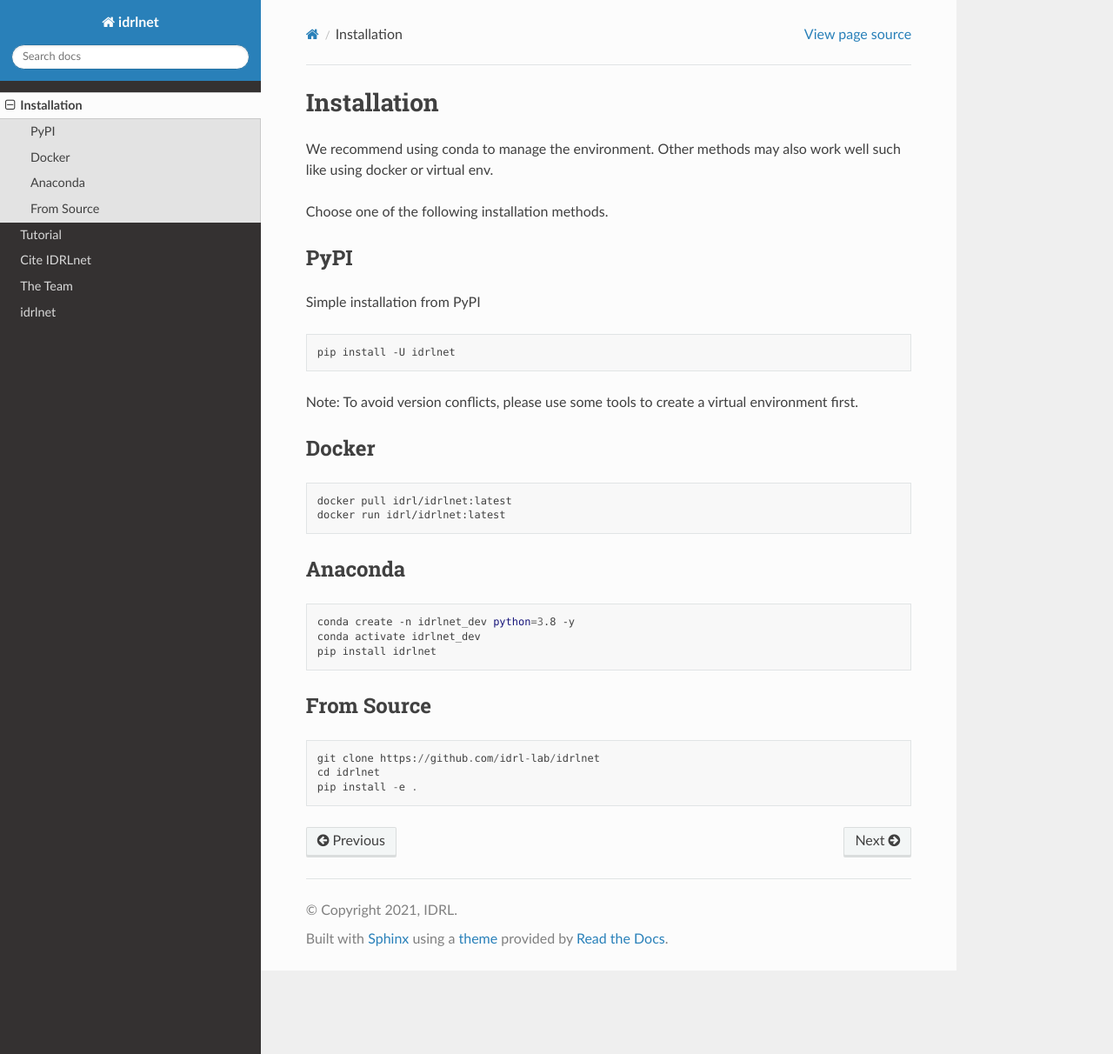
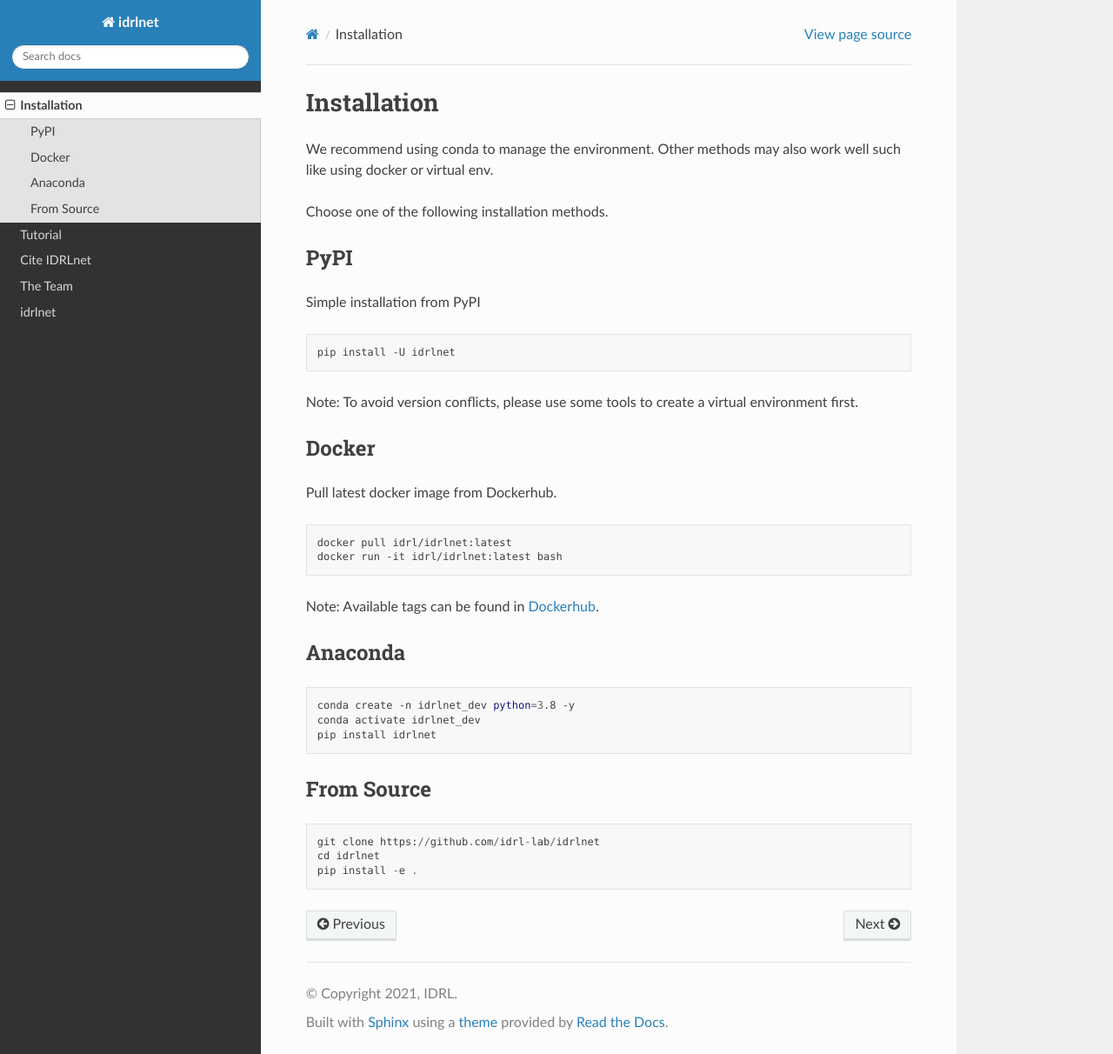
Before and after one commit to idrl-lab/idrlnet, a Sphinx documentation site: the page built from docs/user/installation.md, in a window 1280 px wide and 1212 px high. Shown: the whole window at 87% size. Built offline with Sphinx 7.4.7 and the Read the Docs theme 2.0.0, drawn with Linux system fonts in a browser that asks for light colours.

Commit message:
docs: update docker usage

````diff
--- a/docs/user/installation.md
+++ b/docs/user/installation.md
@@ -17,10 +17,14 @@
 
 ## Docker
 
+Pull latest docker image from Dockerhub.
+
 ```bash
 docker pull idrl/idrlnet:latest
-docker run idrl/idrlnet:latest
+docker run -it idrl/idrlnet:latest bash
 ```
+
+Note: Available tags can be found in [Dockerhub](https://hub.docker.com/repository/docker/idrl/idrlnet).
 
 ## Anaconda
 
````
Also changed, not shown: README.md (+7 -2 lines).
